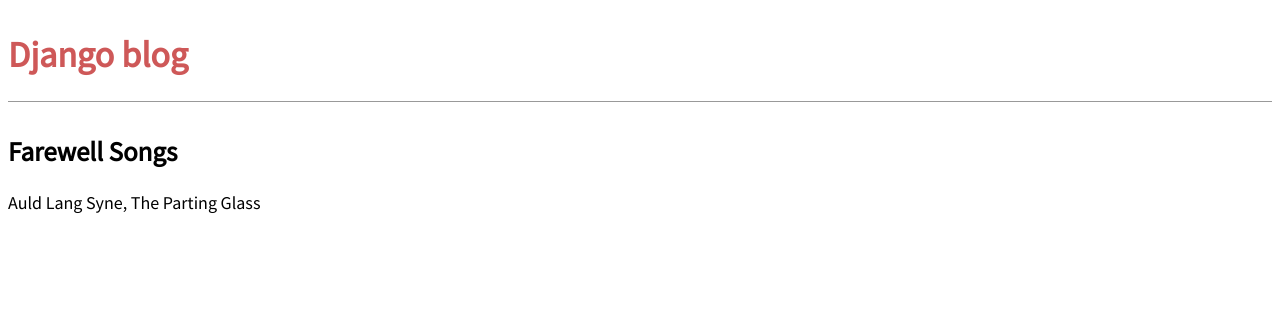
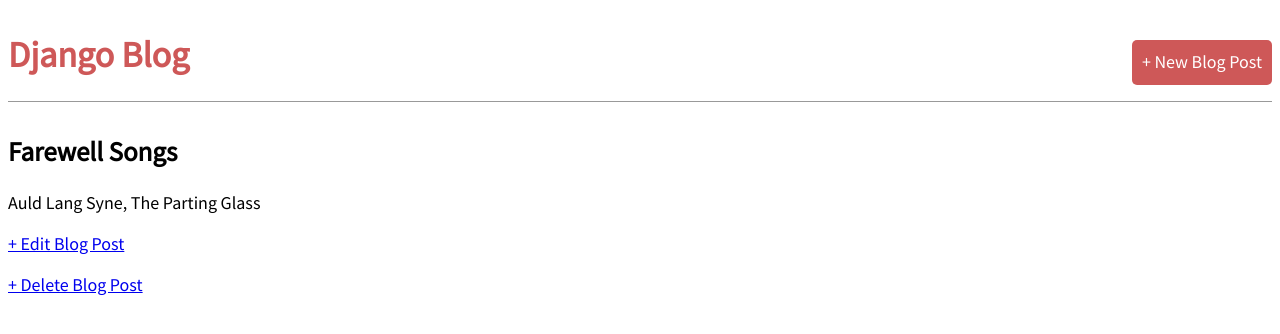
Before and after one commit to aaronchellam/django-blog, a Django app: page /post/2/ in a window 1280 px wide. Shown: the top 334 px of the page. Run offline with Django 4.2, Linux system fonts and the light colour scheme; data comes from the database, SQL or seed files in the repository; both versions use the stored data as it was after the commit.

Commit message:
Added functionality for blog creation, modification and deletion

```diff
--- a/blog/urls.py
+++ b/blog/urls.py
@@ -1,9 +1,12 @@
 from django.urls import path
 
-from blog.views import BlogListView, BlogDetailView
+from blog.views import BlogListView, BlogDetailView, BlogCreateView, BlogUpdateView, BlogDeleteView
 
 urlpatterns = [
     path("", BlogListView.as_view(), name="home"),
     path("post/<int:pk>/", BlogDetailView.as_view(), name="post_detail"),
+    path("post/new/", BlogCreateView.as_view(), name="post_new"),
+    path("post/<int:pk>/edit/", BlogUpdateView.as_view(), name="post_edit"),
+    path("post/<int:pk>/delete/", BlogDeleteView.as_view(), name="post_delete")
 
 ]
--- a/blog/views.py
+++ b/blog/views.py
@@ -1,5 +1,6 @@
 from django.shortcuts import render
-from django.views.generic import ListView, DetailView
+from django.urls import reverse_lazy
+from django.views.generic import ListView, DetailView, CreateView, UpdateView, DeleteView
 
 from blog.models import Post
 
@@ -15,3 +16,19 @@ class BlogListView(ListView):
 class BlogDetailView(DetailView):
     model = Post
     template_name = "post_detail.html"
+
+
+class BlogCreateView(CreateView):
+    model = Post
+    template_name = "post_new.html"
+    fields = ["title", "author", "body"]
+
+class BlogUpdateView(UpdateView):
+    model = Post
+    template_name = "post_edit.html"
+    fields = ["title", "body"]
+
+class BlogDeleteView(DeleteView):
+    model = Post
+    template_name = "post_delete.html"
+    success_url = reverse_lazy("home")
--- a/static/css/base.css
+++ b/static/css/base.css
@@ -15,14 +15,42 @@ header h1 a {
     text-decoration: none;
 }
 
+header h1 a:hover {
+    color: #b03c3c;
+}
+
 .nav-left {
     margin-right: auto;
+}
+
+
+/* New Blog Button styling */
+
+.nav-right a {
+    display: inline-block;
+    padding: 10px 10px;
+    margin-bottom: 1rem;
+    background-color: #ce5858;
+    color: #fff;
+    text-decoration: none;
+    border-radius: 5px;
+    transition: background-color 0.3s ease-in-out;
+
+}
+
+.nav-right a:hover {
+    background-color: #b03c3c;
+
 }
 
 .nav-right {
     display: flex;
     padding-top: 2rem;
 }
+
+
+
+
 
 .post-entry {
     margin-bottom: 2rem;
--- a/templates/base.html
+++ b/templates/base.html
@@ -8,10 +8,16 @@ rel="stylesheet">
     </head>
 
     <body>
-        <header>
-            <h1><a href="{% url 'home' %}">Django blog</a></h1>
-        </header>
         <div>
+            <header>
+                <div class="nav-left">
+                    <h1><a href="{% url 'home' %}">Django Blog</a></h1>
+                </div>
+                <div class="nav-right">
+                    <a href="{% url 'post_new' %}">+ New Blog Post</a>
+                </div>
+            </header>
+
             {% block content %}
             {% endblock content %}
         </div>
--- a/templates/post_detail.html
+++ b/templates/post_detail.html
@@ -1,3 +1,4 @@
+{# Page for displaying blog posts. #}
 {% extends "base.html" %}
 
 {% block content %}
@@ -5,4 +6,8 @@
         <h2>{{ post.title }}</h2>
         <p>{{ post.body }}</p>
     </div>
+
+
+<p><a href="{% url 'post_edit' post.pk%}">+ Edit Blog Post</a></p>
+<p><a href="{% url 'post_delete' post.pk%}">+ Delete Blog Post</a></p>
 {% endblock content %}
```
Also changed, not shown: blog/tests.py (+34 -0 lines), templates/post_delete.html (added, +11 -0 lines), templates/post_edit.html (added, +11 -0 lines), templates/post_new.html (added, +11 -0 lines), db.sqlite3.
